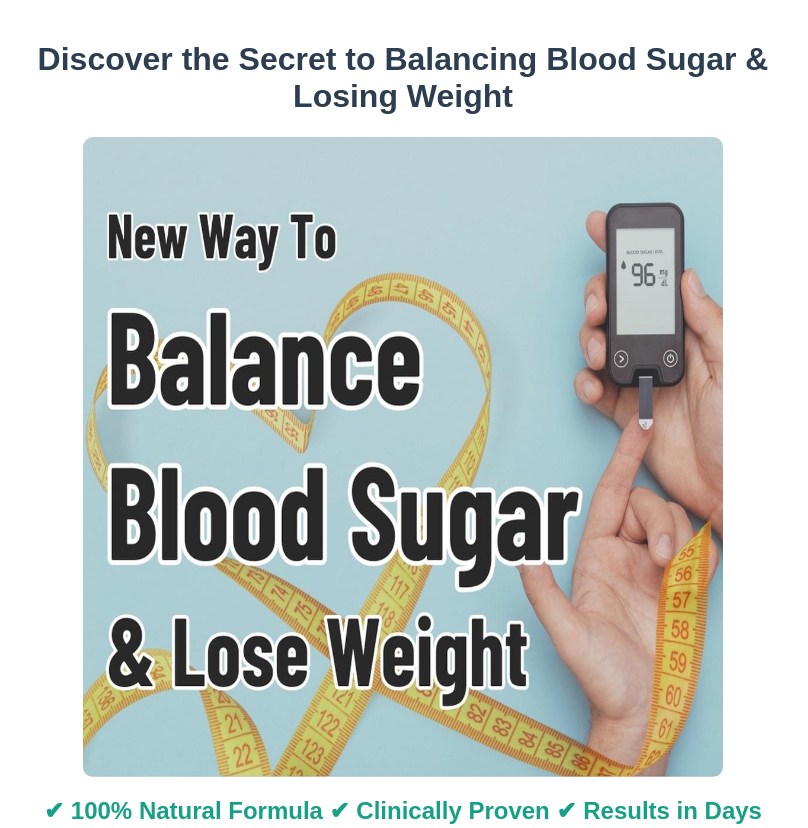
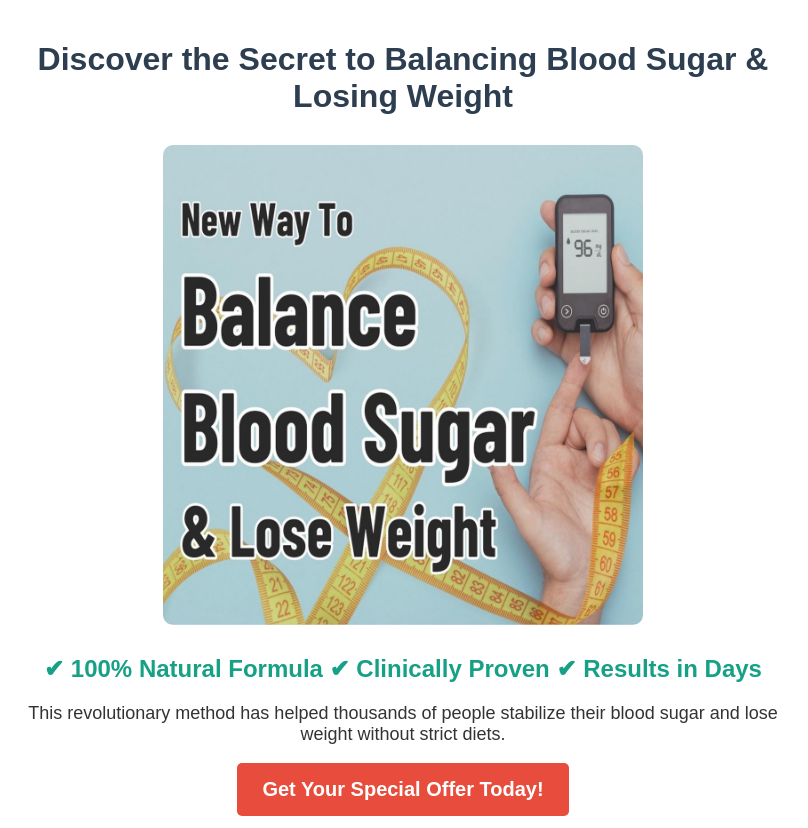
Before and after one commit to DigitalCashFlow/gluco6-landing-page, a plain HTML site: page index.html in a window 1280 px wide. Shown: the top 828 px of the page, without its empty margins (237-1045 px from the left). Drawn offline with Linux system fonts and the light colour scheme.

Commit message:
Update index.html

```diff
--- a/index.html
+++ b/index.html
@@ -45,10 +45,10 @@
             display: flex;
             justify-content: center;
             align-items: center;
-            margin: 20px 0;
+            margin: 30px 0;
         }
         .image-container img {
-            max-width: 80%;
+            max-width: 60%;
             height: auto;
             border-radius: 10px;
         }
```
